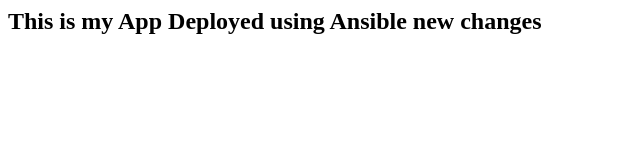
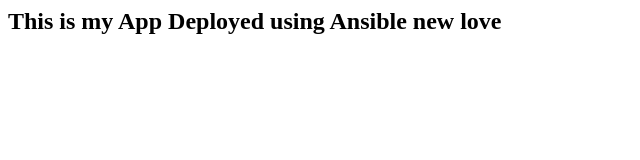
Before and after one commit to myanees284/Ansible, a plain HTML site: page index.html in a window 1280 px wide. Shown: the full height of the page, 0-640 px from the left. Drawn offline with Linux system fonts and the light colour scheme.

Commit message:
new changes

```diff
--- a/index.html
+++ b/index.html
@@ -1 +1 @@
-<H2>This is my App Deployed using Ansible new changes</H2>
+<H2>This is my App Deployed using Ansible new love</H2>
```
